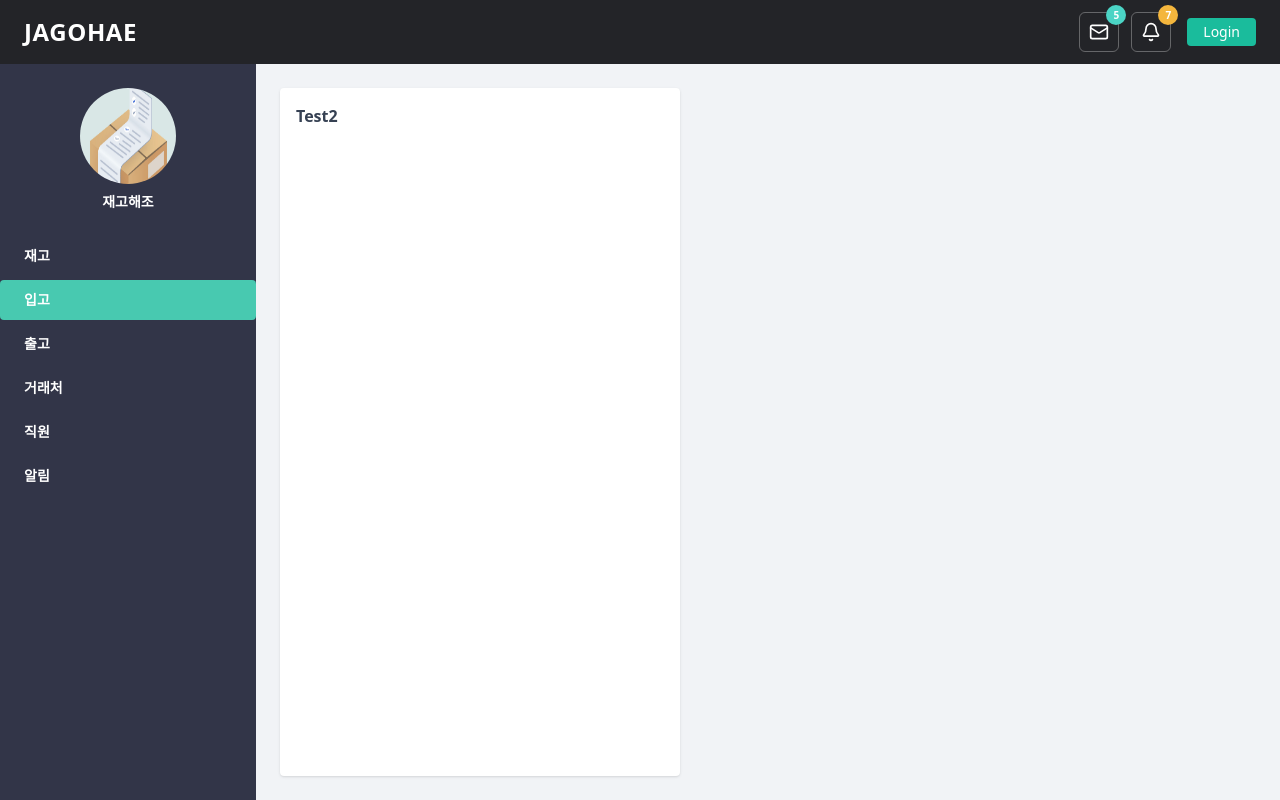
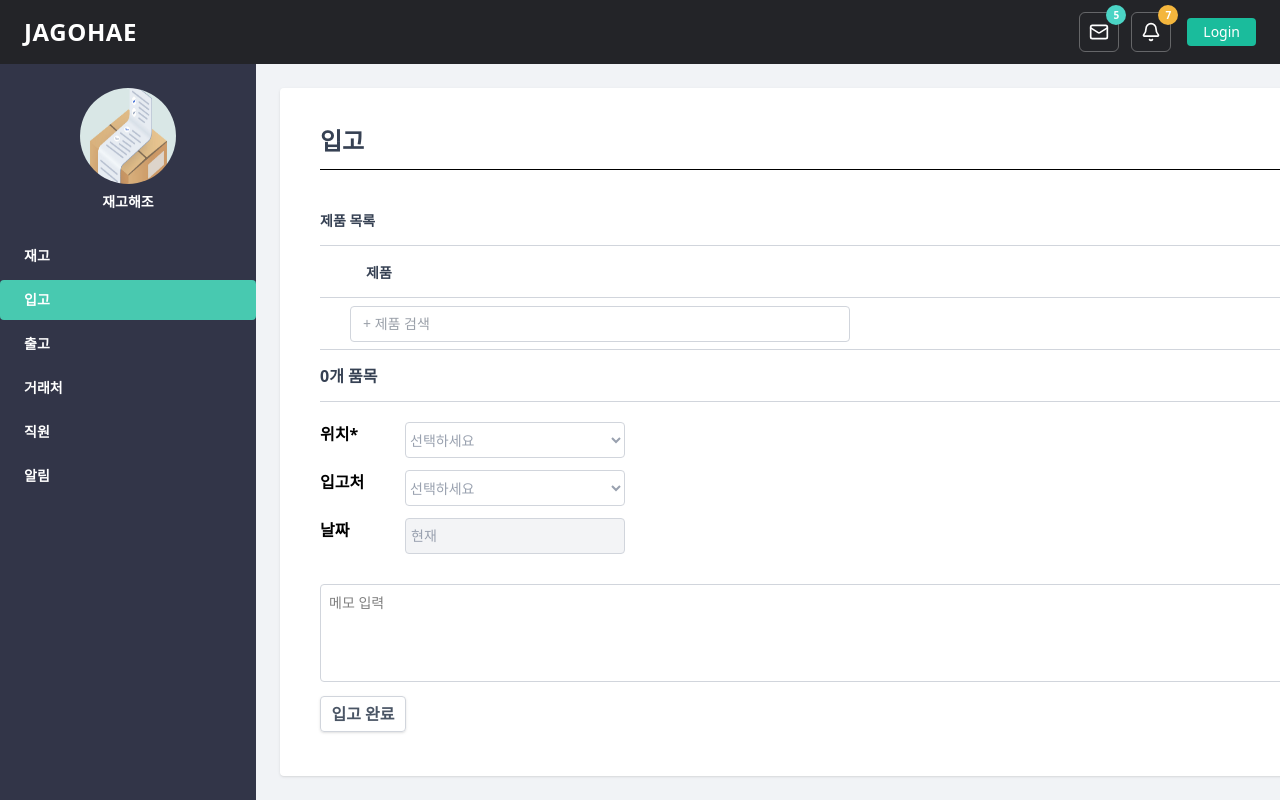
Before and after one commit to ESPko/finalTeamproject1, a React (Vite) app in the folder team1_react/: page /test2 in a window 1280 px wide. Built offline with nearby package versions, Linux system fonts and the light colour scheme.

Commit message:
testPage2(입고페이지)

```diff
--- a/team1_react/src/index.css
+++ b/team1_react/src/index.css
@@ -1,6 +1,6 @@
 @import "tailwindcss";
-@tailwind base;
-@tailwind components;
+/*@tailwind base;*/
+/*@tailwind components;*/
 @tailwind utilities;
 
 body {
--- a/team1_react/src/page/TestPage2.jsx
+++ b/team1_react/src/page/TestPage2.jsx
@@ -1,8 +1,93 @@
 function TestPage1() {
   return (
     <main className=" flex-1 p-6 overflow-y-auto">
-      <div className="bg-white rounded shadow p-4 w-100 h-full">
-        <div className="text-gray-700 font-semibold mb-2">Test2</div>
+      <div className="bg-white rounded shadow p-4 h-full" style={{ width: '1530px', padding: '0px 40px 80px 40px' }}>
+        <div className={'flex flex-col pb-[10px]'} style={{ height: '82px', borderBottom: '1px solid black' }}>
+          <div className="text-gray-700 font-semibold mt-auto h-[36px]" style={{ fontSize: '24px' }}>입고</div>
+        </div>
+        <div className="bg-danger mt-[25px]">
+          <div
+            className={'text-gray-700 h-[51px] text-[14px] font-semibold border-b-1 border-b-gray-300 flex items-center'}>제품
+            목록
+          </div>
+          <div className="text-[14px] text-gray-700">
+            <div className="p-4 flex border-b-1 border-b-gray-300 pb-2 font-semibold h-[52px]">
+              <div className="w-[1020px] pl-[30px]">제품</div>
+              <div className="w-[180px] text-center">현재고</div>
+              <div className="w-[180px] text-center">수량*</div>
+            </div>
+
+            {/* 입력 필드 */}
+            <div className="flex items-center border-b-1 border-b-gray-300 h-[52px] justify-content-around">
+              <div className="w-[1020px] pl-[30px] pr-2 p-4">
+                <input
+                  type="text"
+                  placeholder="+ 제품 검색"
+                  className="w-[500px] h-[36px] border border-gray-300 rounded px-3 py-2 text-sm"
+                />
+              </div>
+              <div className="w-[180px] text-center text-gray-400">-</div>
+              <div className="w-[148px]">
+                <input
+                  type="number"
+                  defaultValue={1}
+                  className="w-full border p-3 border-gray-300 rounded h-[36px] text-gray-400 fw-bold"
+                />
+              </div>
+            </div>
+
+            {/* 품목 및 총 수량 */}
+            <div
+              className="flex justify-between items-center h-[52px] border-b border-b-gray-300 text-[16px] font-bold">
+              <span>0개 품목</span>
+              <span>총 수량
+                <span className="text-blue-500 font-semibold pl-3">0</span>
+        </span>
+            </div>
+          </div>
+
+          <div className={'mt-[20px]'}>
+            {/* 위치 */}
+            <div className={'w-[305px] h-[36px] flex justify-between'}>
+              <label className="block font-semibold">위치*</label>
+              <select className="w-[220px] border border-gray-300 rounded text-sm text-gray-400">
+                <option>선택하세요</option>
+              </select>
+            </div>
+
+            {/* 입고처 */}
+            <div className={'w-[305px] h-[36px] flex justify-between mt-[12px]'}>
+              <label className="block font-semibold ">입고처</label>
+              <select className="w-[220px] border border-gray-300 rounded text-sm text-gray-400">
+                <option>선택하세요</option>
+              </select>
+            </div>
+
+            {/* 날짜 */}
+            <div className={'w-[305px] h-[36px] flex justify-between mt-[12px]'}>
+              <label className="block font-semibold">날짜</label>
+              <button
+                className="w-[220px] border border-gray-300 rounded text-sm text-start pl-[5px] bg-gray-100 text-gray-400">현재
+              </button>
+            </div>
+
+            {/* 메모 */}
+            <div className={'mt-[30px]'}>
+        <textarea
+          rows={4}
+          className="w-full border rounded text-sm border-gray-300 p-[8px]"
+          placeholder={`메모 입력`}>
+        </textarea>
+            </div>
+
+            {/* 완료 버튼 */}
+            <div className="pt-2">
+              <button className="w-[86px] h-[36px] border border-gray-300 rounded font-semibold text-gray-600 hover:bg-gray-100 shadow-sm">
+                입고 완료
+              </button>
+            </div>
+          </div>
+        </div>
       </div>
     </main>
   );
```
Also changed, not shown: team1_react/src/layout/Storage.jsx (renamed from team1_react/src/components/layout/Storage.jsx).
